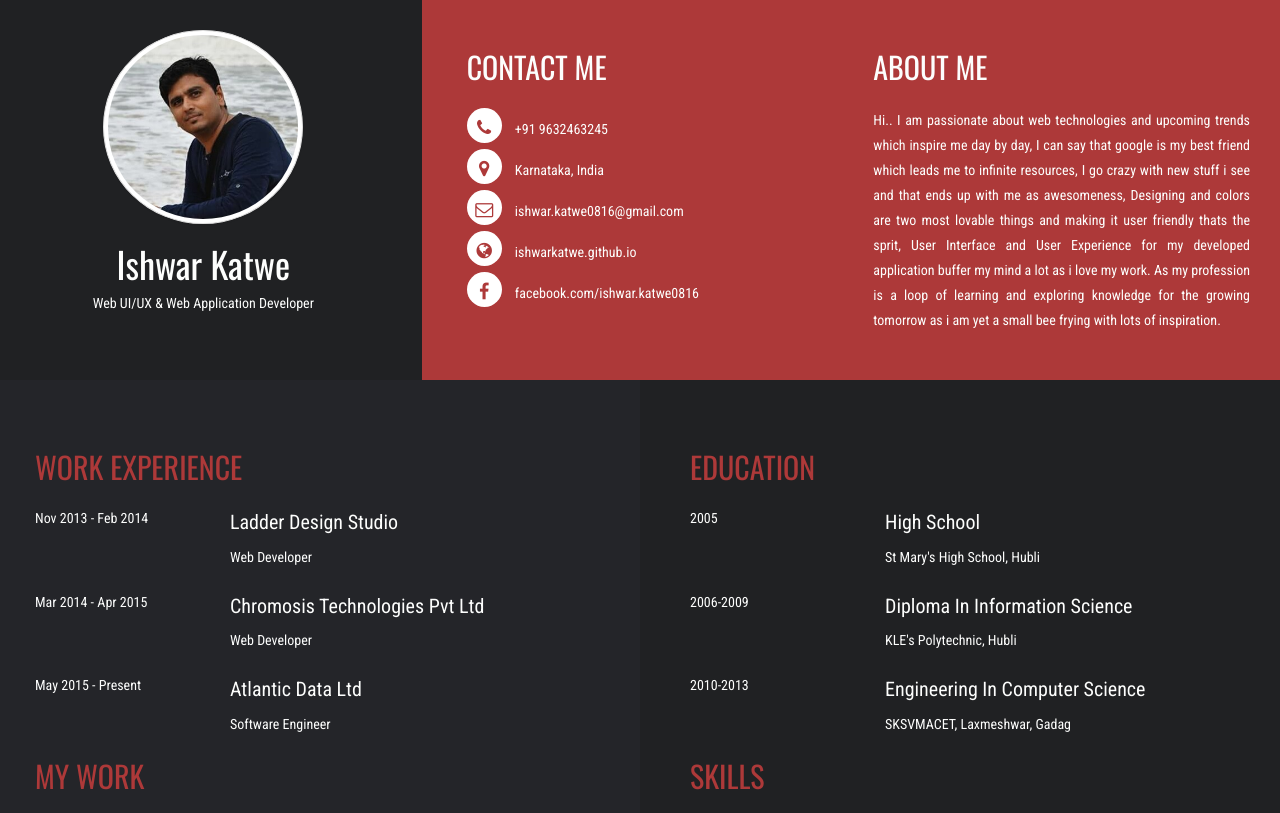
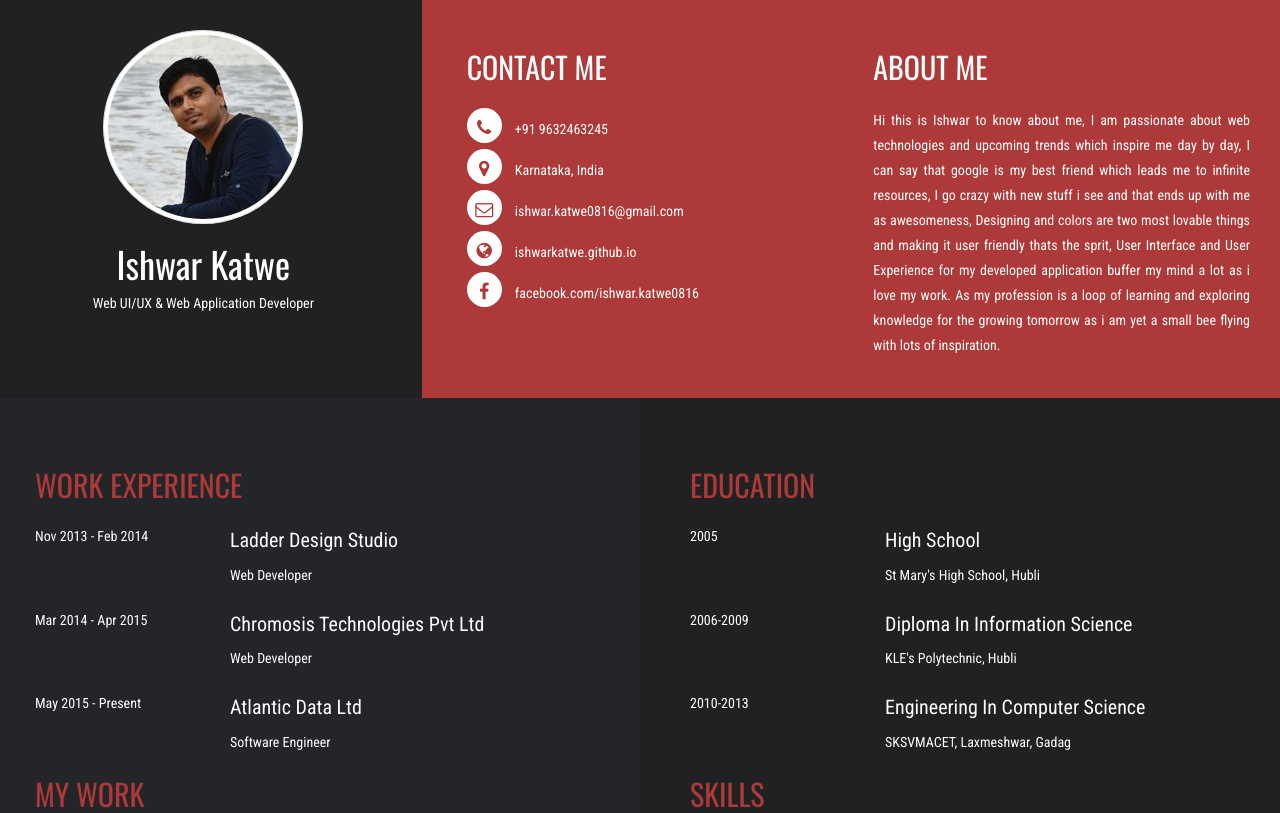
Before and after one commit to ishwarkatwe-zz/ishwarkatwe.github.io, a plain HTML site: page index.html in a window 1280 px wide. Shown: the top 813 px of the page. Drawn offline with nearby package versions, Linux system fonts and the light colour scheme.

Commit message:
spell correction
corrected

```diff
--- a/index.html
+++ b/index.html
@@ -46,7 +46,7 @@
 				<div class="col-md-6">
 					<h2>ABOUT ME</h2>
 					<p class="margin-top-25 desc wow fadeInUp" data-wow-delay="0.4s">
-						Hi.. I am passionate about web technologies and upcoming trends which inspire me day by day, I can say that google is my best friend which leads me to infinite resources, I go crazy with new stuff i see and that ends up with me as awesomeness, Designing and colors are two most lovable things and making it user friendly thats the sprit, User Interface and User Experience for my developed application buffer my mind a lot as i love my work. As my profession is a loop of learning and exploring knowledge for the growing tomorrow as i am yet a small bee frying with lots of inspiration.
+						Hi this is Ishwar to know about me, I am passionate about web technologies and upcoming trends which inspire me day by day, I can say that google is my best friend which leads me to infinite resources, I go crazy with new stuff i see and that ends up with me as awesomeness, Designing and colors are two most lovable things and making it user friendly thats the sprit, User Interface and User Experience for my developed application buffer my mind a lot as i love my work. As my profession is a loop of learning and exploring knowledge for the growing tomorrow as i am yet a small bee flying with lots of inspiration.
 					</p>
 				</div>
 
```
